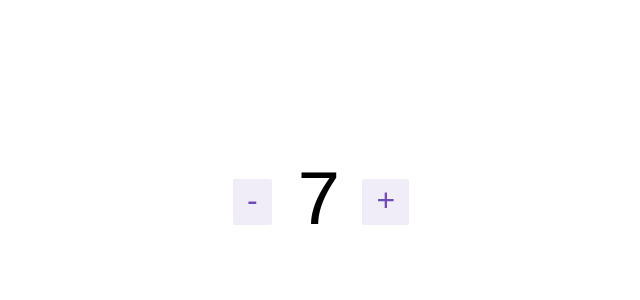
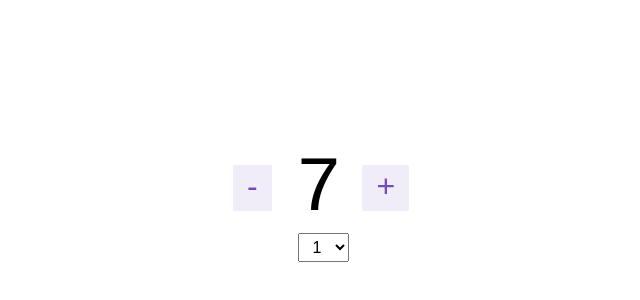
Before and after one commit to fimak/astraeus-assignment, a React (Create React App) app: page / in a window 1280 px wide. Shown: the part 198-498 px from the top of the page, without its empty margins (317-957 px from the left). Built offline with nearby package versions, Linux system fonts and the light colour scheme.

Commit message:
Add a drop-down to select increment and decrement step between 1, 2, and 3.

```diff
--- a/src/features/counter/Counter.module.css
+++ b/src/features/counter/Counter.module.css
@@ -41,3 +41,8 @@
 .button:active {
   background-color: rgba(112, 76, 182, 0.2);
 }
+
+.selectBox {
+  font-size: 16px;
+  padding: 4px 10px;
+}
--- a/src/features/counter/Counter.tsx
+++ b/src/features/counter/Counter.tsx
@@ -1,10 +1,12 @@
-import React, { useEffect } from 'react';
+import React, { ChangeEvent, useEffect } from 'react';
 
 import { useAppSelector, useAppDispatch } from '../../app/hooks';
 import {
   decrement,
   increment,
   selectCount,
+  selectIncrementAmount,
+  setIncrementAmount
 } from './counterSlice';
 import styles from './Counter.module.css';
 
@@ -14,22 +16,22 @@ import styles from './Counter.module.css';
  */
 export function Counter() {
   const count = useAppSelector(selectCount);
+  const incrementAmount = useAppSelector(selectIncrementAmount);
   const dispatch = useAppDispatch();
 
   useEffect(() => {
-    if (count === 20) {
+    if (
+      (count === 20)
+      || (count === 21 && [2, 3].includes(incrementAmount))
+      || (count === 22 && incrementAmount === 3)
+    ) {
       setTimeout(() => alert('Counter reaches 20!'), 10);
     }
   }, [count])
 
-  /**
-   * Decrement Handler
-   */
   const handleDecrement = () => dispatch(decrement());
-  /**
-   * Increment Handler
-   */
   const handleIncrement = () => dispatch(increment());
+  const handleSetIncrementAmount = (e: ChangeEvent<HTMLSelectElement>) => dispatch(setIncrementAmount(+e.target.value));
 
   return (
     <div>
@@ -50,6 +52,18 @@ export function Counter() {
           +
         </button>
       </div>
+      <div className={styles.row}>
+        <select
+          className={styles.selectBox}
+          aria-label="Set increment amount"
+          value={incrementAmount}
+          onChange={handleSetIncrementAmount}
+        >
+          {[1, 2, 3].map((element) => (
+            <option key={element} value={element}>{element}</option>
+          ))}
+        </select>
+      </div>
     </div>
   );
 }
--- a/src/features/counter/counterSlice.ts
+++ b/src/features/counter/counterSlice.ts
@@ -3,10 +3,12 @@ import { RootState } from '../../app/store';
 
 export interface CounterState {
   value: number;
+  incrementAmount: number;
 }
 
 const initialState: CounterState = {
   value: 0,
+  incrementAmount: 1,
 };
 
 /**
@@ -17,23 +19,27 @@ export const counterSlice = createSlice({
   initialState,
   reducers: {
     increment: (state) => {
-      state.value += 1;
+      state.value += state.incrementAmount;
     },
     decrement: (state) => {
-      state.value -= 1;
+      state.value -= state.incrementAmount;
     },
     updateWithCondition: (state, action: PayloadAction<number>) => {
       if (state.value >= 0 && state.value < action.payload) {
-        state.value += 1;
+        state.value += state.incrementAmount;
       } else if (state.value <= 0) {
-        state.value -= 1;
+        state.value -= state.incrementAmount;
       }
-    }
+    },
+    setIncrementAmount: (state, action: PayloadAction<number>) => {
+      state.incrementAmount = action.payload;
+    },
   },
 });
 
-export const { increment, decrement, updateWithCondition } = counterSlice.actions;
+export const { increment, decrement, updateWithCondition, setIncrementAmount } = counterSlice.actions;
 
 export const selectCount = (state: RootState) => state.counter.value;
+export const selectIncrementAmount = (state: RootState) => state.counter.incrementAmount;
 
 export default counterSlice.reducer;
```
Also changed, not shown: 1 other file (tests, documents, lock files or other folders).
